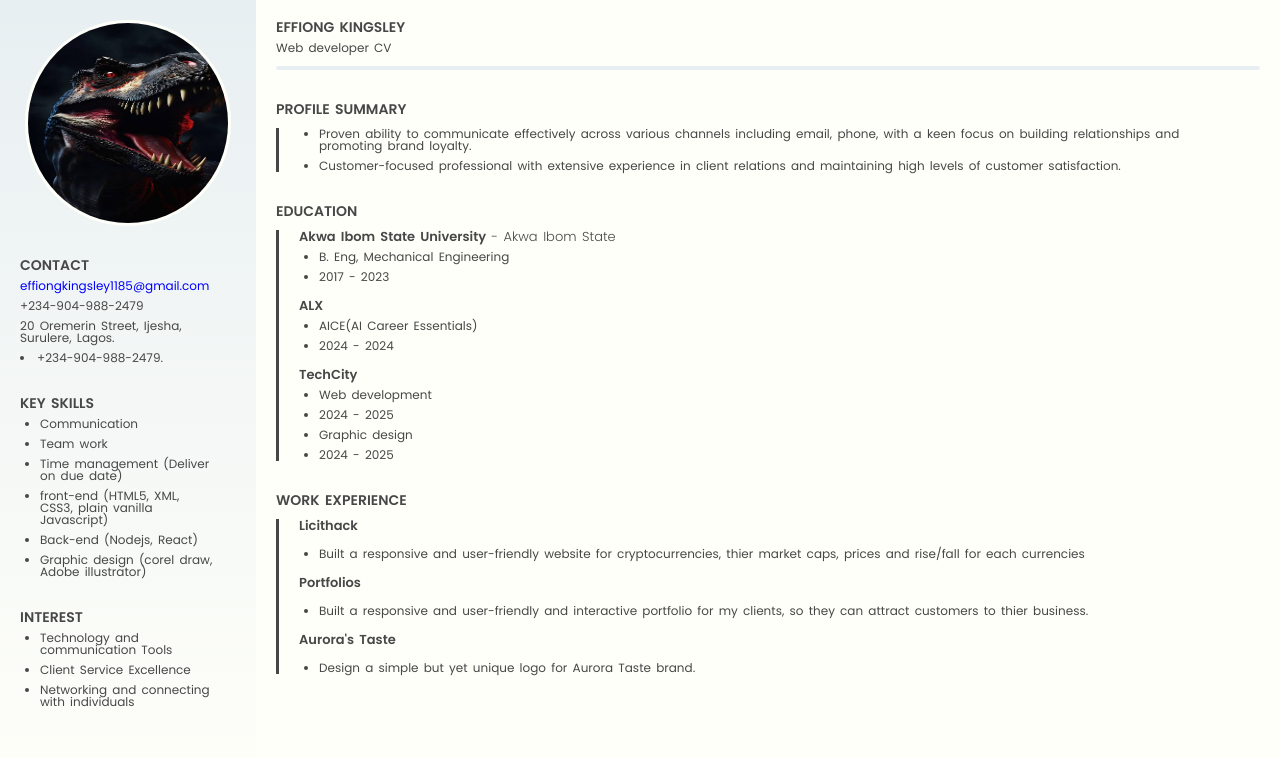
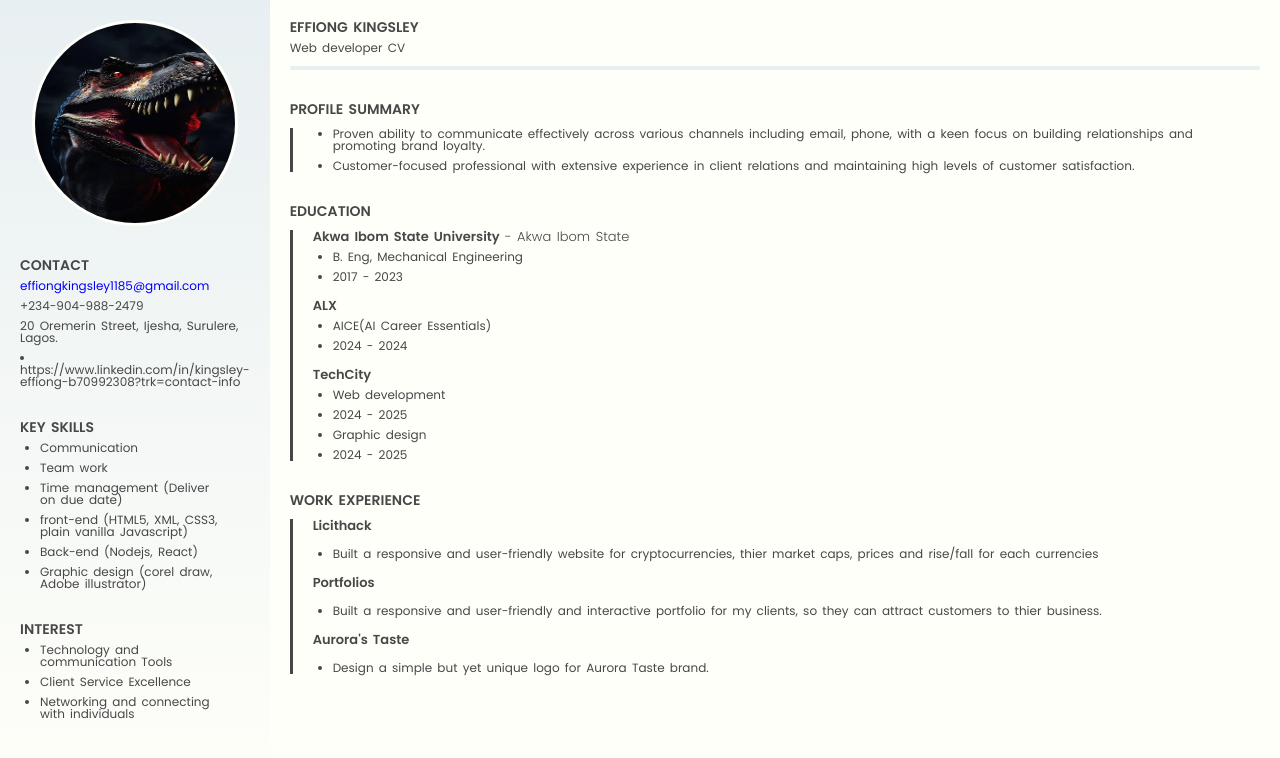
Before and after one commit to kingsfavy/Port, a website: page index.html in a window 1280 px wide. Drawn offline with Linux system fonts and the light colour scheme.

Commit message:
Update index.html

```diff
--- a/index.html
+++ b/index.html
@@ -31,7 +31,7 @@
     <div class="small-space"></div>
 <p>20 Oremerin Street, Ijesha, Surulere, Lagos.</p>
     <div class="small-space"></div>
-    <li>+234-904-988-2479. </li>
+    <li>https://www.linkedin.com/in/kingsley-effiong-b70992308?trk=contact-info </li>
 
 <div class="space"></div>
 
```
